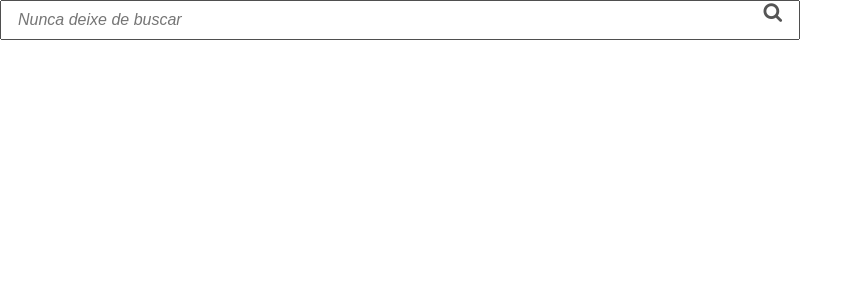
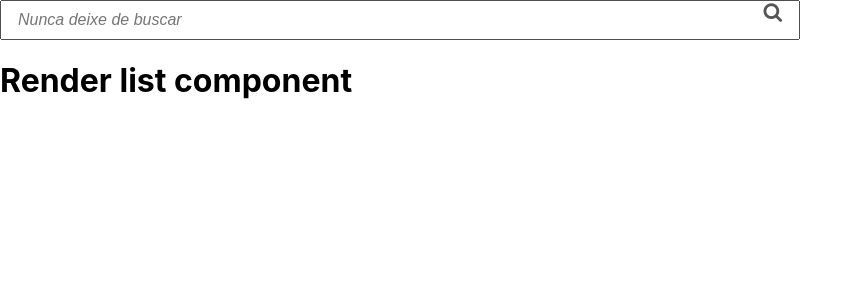
Before and after one commit to daniloagostinho/mercado-livre-test, a React (Create React App) app in the folder client/: page / in a window 1280 px wide. Shown: the top 300 px of the page, without its empty margins (0-863 px from the left). Built offline with nearby package versions, Linux system fonts and the light colour scheme.

Commit message:
criando component e chamando em serach component

```diff
--- /dev/null
+++ b/client/src/components/RenderList.js
@@ -0,0 +1,17 @@
+import React from 'react';
+import './RenderList.css';
+class RenderList extends React.Component {
+  constructor(props) {
+    super(props);
+
+    this.state = {
+    }
+  }
+  render( ) {
+    return (
+      <h1>Render list component</h1>
+    )
+  }
+}
+
+export default RenderList;
--- a/client/src/components/Search.js
+++ b/client/src/components/Search.js
@@ -1,6 +1,7 @@
 import React from 'react';
 import './Search.css';
 import axios from 'axios';
+import RenderList from './RenderList';
 class Search extends React.Component {
   constructor(props) {
     super(props);
@@ -37,11 +38,12 @@ class Search extends React.Component {
         cancelToken: this.cancel.token,
       })
       .then((res) => {
+        debugger;
         const resultNotFoundMsg = !res.data.hits.length
           ? 'There are no more search results. Please try a new search.'
           : '';
         this.setState({
-          results: res.data.hits,
+          results: res.data,
           message: resultNotFoundMsg,
           loading: false,
         });
@@ -67,8 +69,8 @@ class Search extends React.Component {
 					/>
 					<i className="fa fa-search search-icon"/>
 				</label>
-
-			</div>
+        <RenderList />
+      </div>
     )
   }
 }
```
Also changed, not shown: client/src/components/RenderList.css (added).
